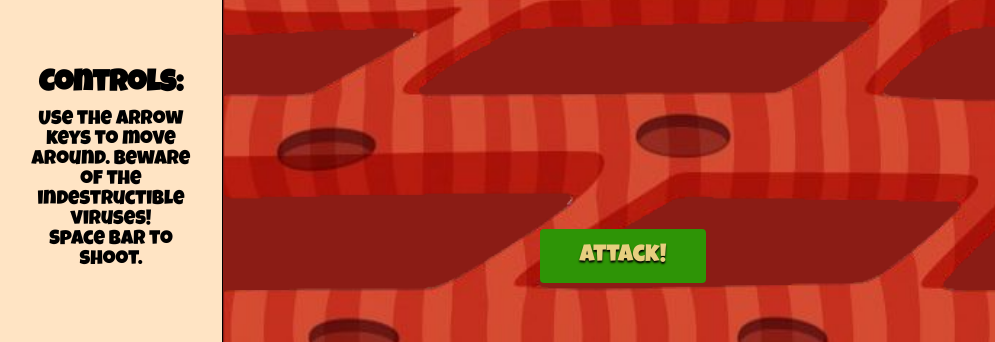
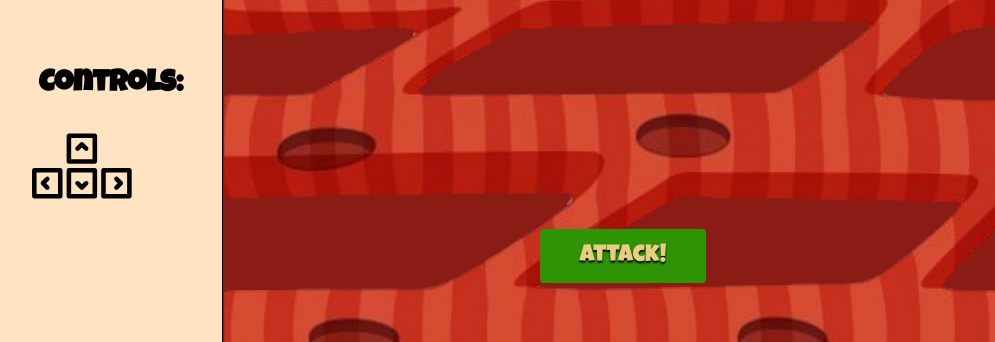
Before and after one commit to nbassell/Plaque-Attack, a website built with webpack: page index.html in a window 1280 px wide. Shown: the part 235-577 px from the top of the page, 0-995 px from the left. Built offline with nearby package versions, Linux system fonts and the light colour scheme.

Commit message:
add keys svg

```diff
--- a/index.html
+++ b/index.html
@@ -18,12 +18,14 @@
     <div class="instructions">
       <div class="instruction-list">
         <h2 class="controls">Controls:</h2>
-        <p>
+        <img src="assets/images/noun_arrow keys_302301.svg">
+        <!-- onerror="this.src='your.png'" -->
+        <!-- <p>
           Use the arrow keys to move </br>
           around. Beware of the </br>
           indestructible viruses!</br>
           Space bar to shoot. </br>
-        </p>
+        </p> -->
         <!-- 'p' to toggle pause -->
       </div>
     </div>
```
Also changed, not shown: assets/images/noun_arrow keys_302301.svg (added).
